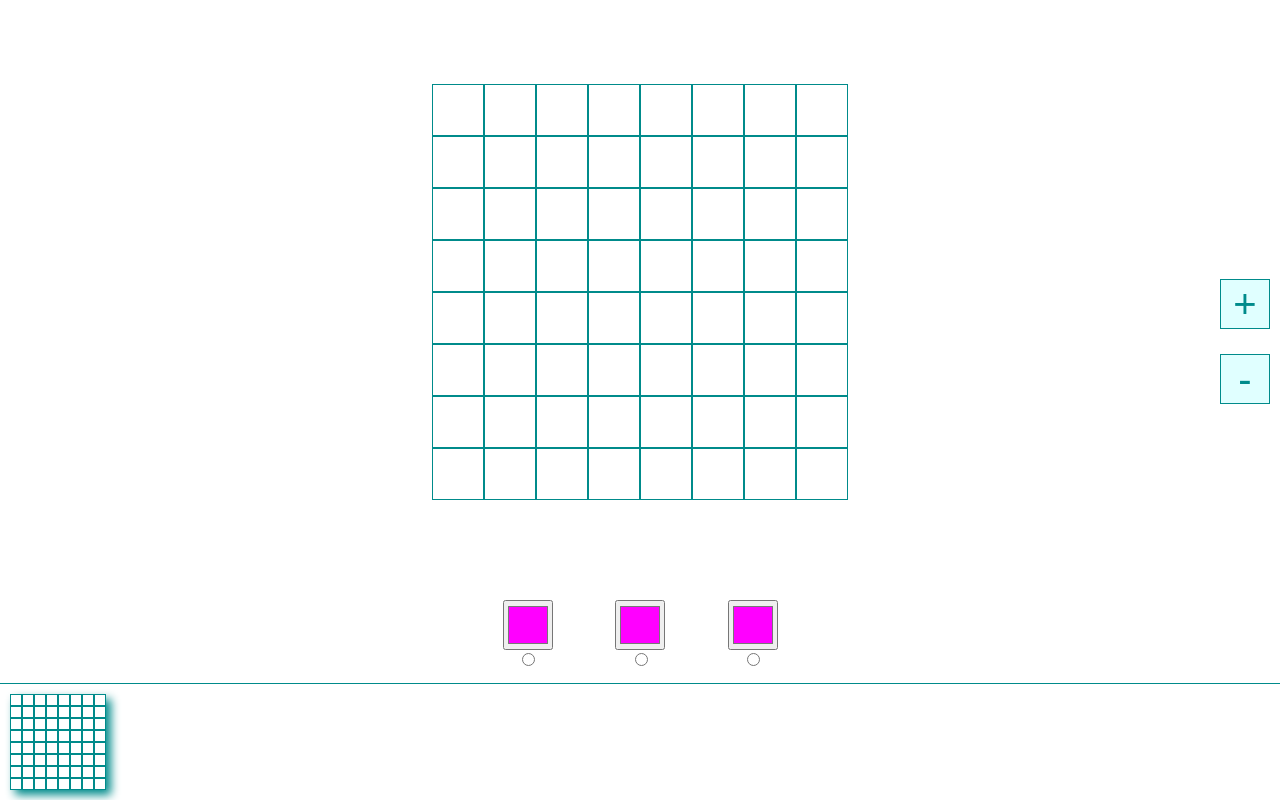
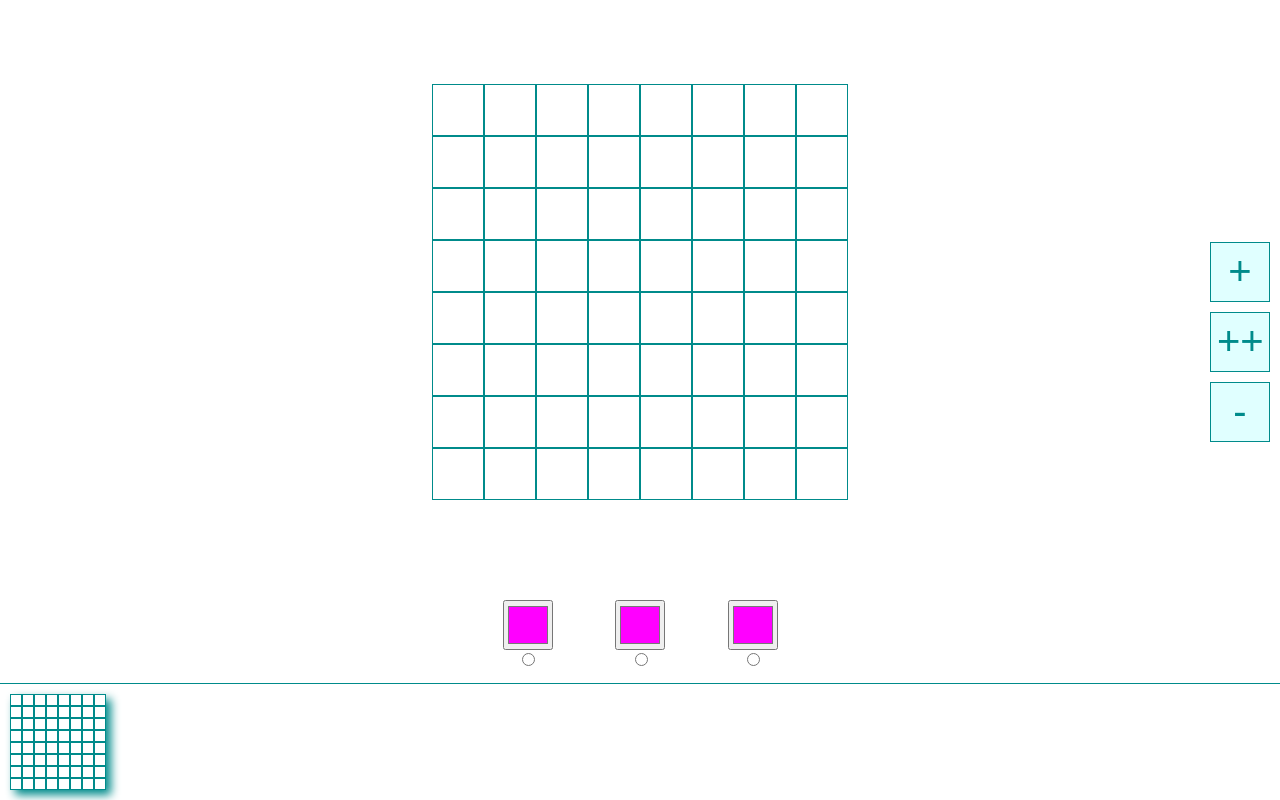
Before and after one commit to chris-schmitz/matrix-animator-client-2, a React (Create React App) app: page / in a window 1280 px wide. Built offline with nearby package versions, Linux system fonts and the light colour scheme.

Commit message:
Adds frame duplication

```diff
--- a/src/App.css
+++ b/src/App.css
@@ -93,19 +93,22 @@ html, body {
 .frame-actions {
     position: absolute;
     right: 10px;
+    /*top: 0;*/
+    /*bottom: 0;*/
     /*background: forestgreen;*/
     display: flex;
     flex-direction: column;
-    justify-content: space-around;
-    height: 150px;
+    justify-content: center;
+    /*height: 150px;*/
 }
 
 .frame-actions button {
-    height: 50px;
-    width: 50px;
+    height: 60px;
+    width: 60px;
     font-size: 40px;
     text-align: center;
     background: lightcyan;
     border: 1px solid darkcyan;
     color: darkcyan;
+    margin: 5px 0 5px 0;
 }
--- a/src/components/Timeline.js
+++ b/src/components/Timeline.js
@@ -10,10 +10,10 @@ export default function Timeline({frames, handleTimelineGridSelection}) {
 }
 
 function renderFrames(frames, handleTimelineGridSelection) {
-    return frames.map(frame => {
+    return frames.map((frame, index) => {
         return <div
             key={frame.id}
-            onClick={() => handleTimelineGridSelection(frame.id)}
+            onClick={() => handleTimelineGridSelection(index)}
         >
             <Grid
                 height={frame.height}
--- a/src/components/WorkArea.js
+++ b/src/components/WorkArea.js
@@ -5,7 +5,8 @@ export default function WorkArea({
                                      animationFrame,
                                      handleAnimationFrameUpdate,
                                      handleNewFrameRequest,
-                                     handleDeleteFrameRequest
+                                     handleDeleteFrameRequest,
+                                     handleDuplicateFrameRequest
                                  }) {
     const [activeColor, setActiveColor] = useState("#FF00FF")
 
@@ -68,6 +69,13 @@ export default function WorkArea({
                     +
                 </button>
                 <button
+                    data-testid="duplicate-frame-button"
+                    onClick={() => handleDuplicateFrameRequest(animationFrame.id)}
+                    className="duplicate-frame-button"
+                >
+                    ++
+                </button>
+                <button
                     data-testid="delete-frame-button"
                     onClick={() => handleDeleteFrameRequest(animationFrame.id)}
                     className="delete-frame-button"
--- a/src/layouts/Animator.js
+++ b/src/layouts/Animator.js
@@ -2,6 +2,37 @@ import {AnimationFrame} from "../domain/AnimationFrame";
 import {useState} from "react";
 import WorkArea from "../components/WorkArea";
 import Timeline from "../components/Timeline";
+
+
+// TODO: consider this approach, good? bad? better way?
+// * I want a way of serializing the frames independent of their array index (b/c eventually we'll allow moving frames around),
+// * the frames themselves don't have IDs when stored in the DB, and they don't really _need_ ids except for avoiding collisions
+// * in react list rendering. In that sense, we don't really need UUIDs and I don't know that we need to add serial numbers into
+// * the persisted data structure (what benefit would that give us?), so really all we need are numbers that we know aren't going
+// * to collide. So in that sense, we can just make a singleton that keeps spitting out consecutive integers and as long as everything
+// * that needs an id calls that singleton we won't collide. Really it's like pulling the auto-increment sn idea out of the db and
+// * doing it locally. Really you could have a singleton per react list location (i.e. the numbers have to be unique within a specific
+// * rendered list, but matching numbers in separate lists don't matter), but really none of these lists are ever going to be so massive
+// * that we need to worry about type rollover.
+// ^ Another special note is that when we use this approach, react ends up calling out to the getSerialNumber method multiple times per
+// ^ single render. I don't think this is a problem, we're still not going to run into conflicts, but it's worth being aware of in case
+// ^ this does eventually become a problem. Checking my browser (chrome on my macbook pro) the max safe int is still pretty massive
+// | Number.MAX_SAFE_INTEGER
+// | 9007199254740991
+// ^ this isn't the same for all browsers and computers, but I'm taking it as a good indication that we're not worried about rollover
+class LocalSerialNumberTracker {
+    constructor() {
+        self.availableSerialNumber = 0
+    }
+
+    getSerialNumber() {
+        const newSN = self.availableSerialNumber
+        self.availableSerialNumber++
+        return newSN
+    }
+}
+
+const serialNumbers = new LocalSerialNumberTracker()
 
 export default function Animator() {
 
@@ -12,8 +43,8 @@ export default function Animator() {
     const [frames, setFrames] = useState([makeNewFrame(0)])
     const [activeFrameIndex, setActiveFrameIndex] = useState(0)
 
-    function makeNewFrame(id) {
-        return new AnimationFrame(id, 8, 8, Array(8 * 8).fill("#FFFFFF"))
+    function makeNewFrame() {
+        return new AnimationFrame(serialNumbers.getSerialNumber(), 8, 8, Array(8 * 8).fill("#FFFFFF"))
     }
 
     function handleAnimationFrameUpdate(frameId, gridColors) {
@@ -55,6 +86,17 @@ export default function Animator() {
         }
     }
 
+    function handleDuplicateFrameRequest(frameId) {
+        const duplicatedFrame = {...frames.find(frame => frame.id === frameId)}
+        duplicatedFrame.id = serialNumbers.getSerialNumber()
+        const targetIndex = frames.findIndex(frame => frame.id === frameId)
+        const framesUpdate = frames.slice()
+        framesUpdate.splice(targetIndex, 0, duplicatedFrame)
+        setFrames(framesUpdate)
+        setActiveFrameIndex(targetIndex + 1)
+    }
+
+
     return (
         <div data-testid="animator-layout" className="animator-layout">
             <WorkArea
@@ -62,6 +104,7 @@ export default function Animator() {
                 handleAnimationFrameUpdate={handleAnimationFrameUpdate}
                 handleNewFrameRequest={handleNewFrameRequest}
                 handleDeleteFrameRequest={handleDeleteFrameRequest}
+                handleDuplicateFrameRequest={handleDuplicateFrameRequest}
             />
             <Timeline
                 frames={frames}
```
